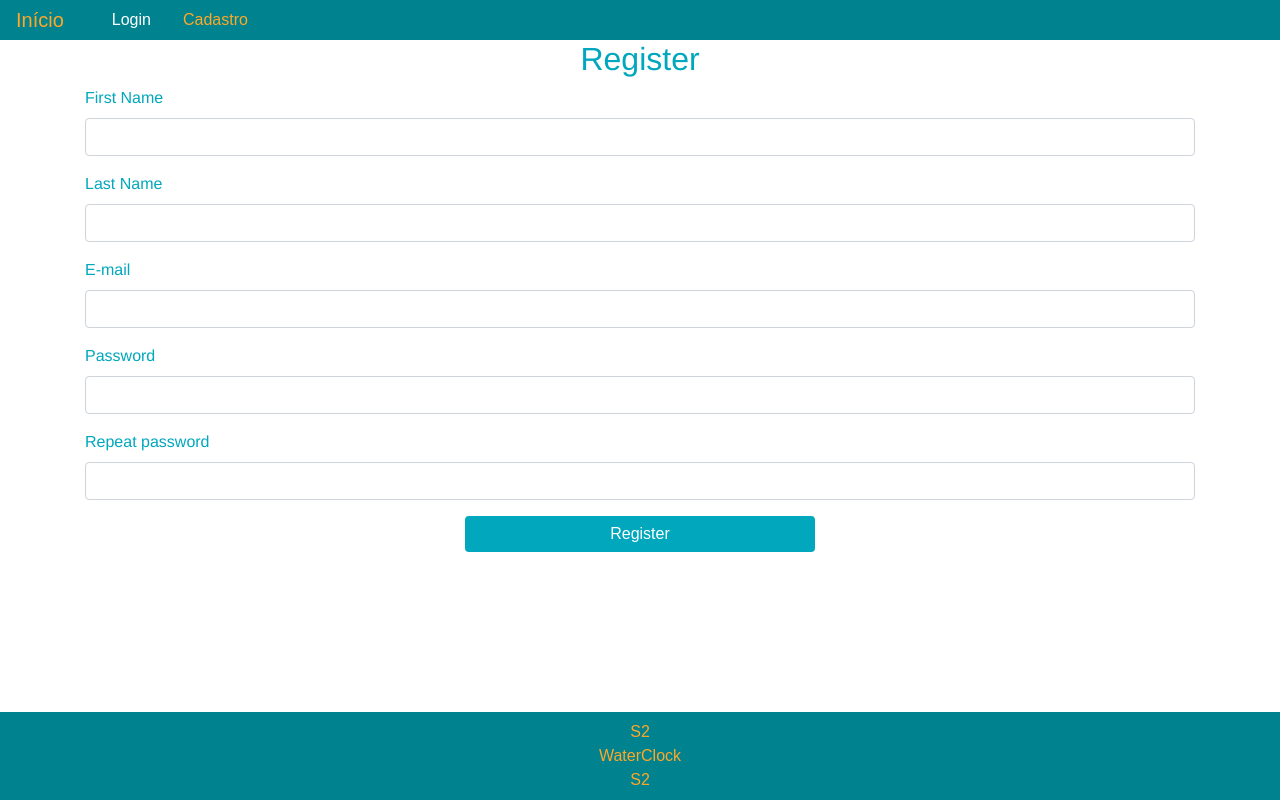
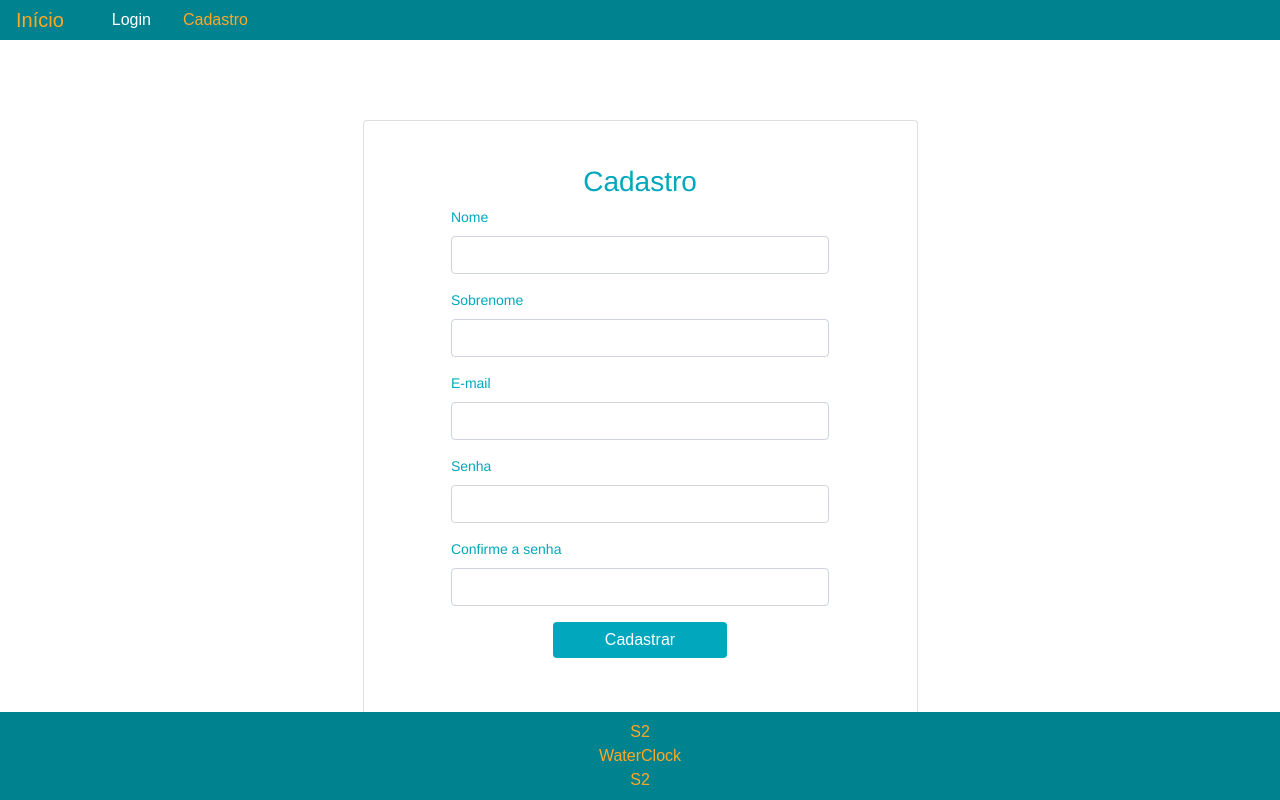
Before and after one commit to FiapWaterClock/WaterClockWeb, a React (Create React App) app: page /register in a window 1280 px wide. Built offline with nearby package versions, Linux system fonts and the light colour scheme.

Commit message:
more css and html changes in Home and Register jsx

```diff
--- a/src/components/Home.jsx
+++ b/src/components/Home.jsx
@@ -4,7 +4,7 @@ import logo from './../image/wcLogo.jpg';
 export default class HomePage extends Component {
     render() {
         return (
-            <div style={{marginTop:"30px"}}>
+            <div style={{marginTop:"10px"}}>
                 <div className="row">
                     <div className="col-sm-12">
                         <div className="text-center">
--- a/src/components/auth/Register.jsx
+++ b/src/components/auth/Register.jsx
@@ -44,20 +44,23 @@ class Register extends Component {
         }
 
         return (
-            <div>
+
+            <div className="card col-md-6" style={{margin:"0 auto", marginTop:"80px", padding:"40px"}}>
+
+                <form className="form-control-sm col-sm-10" style={{margin:"0 auto"}} onSubmit={this.onSubmitHandler}>
+
                 <div className="col-sm-12">
                     <div className="text-center">
-                        <h1 className="text-format-large">Register</h1>
+                        <h1 className="text-format-large">Cadastro</h1>
                     </div>
                 </div>
 
-                <form onSubmit={this.onSubmitHandler}>
                     <div className="form-group">
                         <Input
                             name="firstName"
                             value={this.state.firstName}
                             onChange={this.onChangeHandler}
-                            label="First Name"
+                            label="Nome"
                         />
                     </div>
                     <div className="form-group">
@@ -65,7 +68,7 @@ class Register extends Component {
                             name="lastName"
                             value={this.state.lastName}
                             onChange={this.onChangeHandler}
-                            label="Last Name"
+                            label="Sobrenome"
                         />
                     </div>
                     <div className="form-group">
@@ -82,7 +85,7 @@ class Register extends Component {
                             type="password"
                             value={this.state.password}
                             onChange={this.onChangeHandler}
-                            label="Password"
+                            label="Senha"
                         />
                     </div>
                     <div className="form-group">
@@ -91,14 +94,14 @@ class Register extends Component {
                             type="password"
                             value={this.state.matchingPassword}
                             onChange={this.onChangeHandler}
-                            label="Repeat password"
+                            label="Confirme a senha"
                         />
                     </div>
 
                     <div className="form-group">
                         <div className="row">
-                            <div className="col-sm-4 offset-4">
-                                <input className="btn btn-block btn-primary" style={{backgroundColor: "#00A7BD", border: 0}} type="submit" value="Register"/>
+                            <div className="col-sm-6 offset-3">
+                                <input className="btn btn-block btn-primary" style={{backgroundColor: "#00A7BD", border: 0}} type="submit" value="Cadastrar"/>
                             </div>
                         </div>
                     </div>
```
